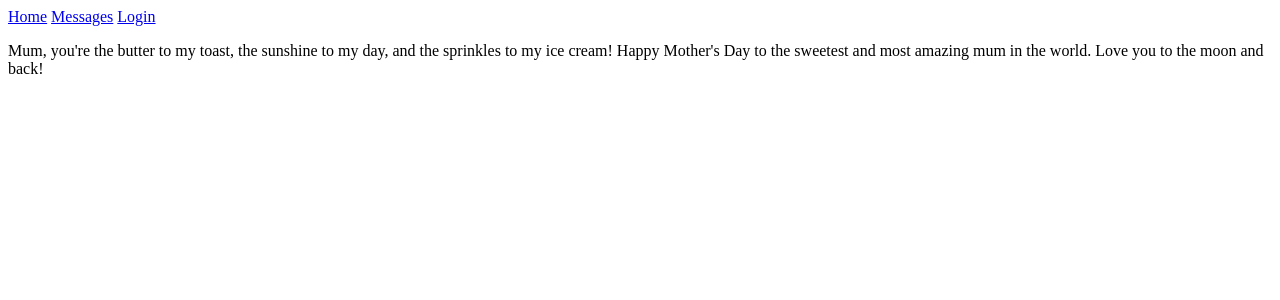
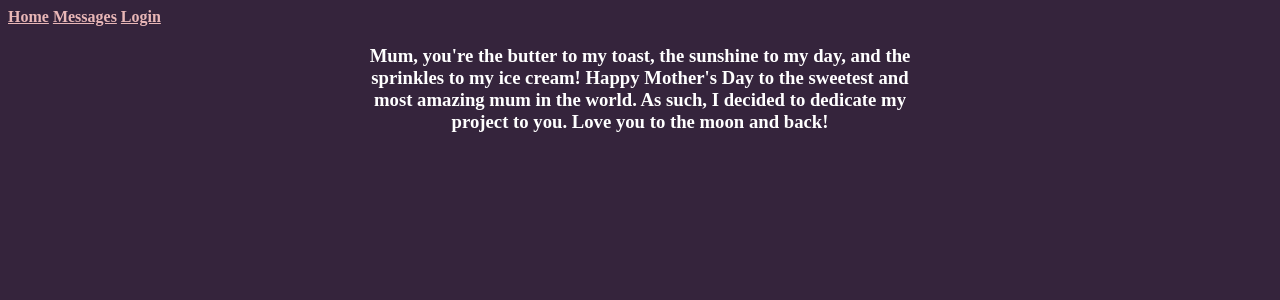
Before and after one commit to gal333t/project-2, a Flask app: page /home in a window 1280 px wide. Shown: the top 300 px of the page. Run offline with Flask 3, Linux system fonts and the light colour scheme; some libraries are stand-ins or nearby versions.

Commit message:
css updates and minor home.html changes

```diff
--- a/static/style.css
+++ b/static/style.css
@@ -1,11 +1,29 @@
+* {
+    background-color: rgb(53, 36, 60);
+    color: white
+}
+
+nav {
+    font-size: 16px;
+}
+
+a {
+    color: rgb(233, 183, 183);
+    font-weight: bold;
+}
+
+.homepage {
+    color:black;
+    margin: auto;
+    text-align: center;
+    width: 550px;
+}
+
 .displayMsg{
-    color: red;
+    font-size: 20px;
+    color: rgb(130, 206, 236);
 }
 
 .deleteMessage {
     color:violet;
 }
-
-.loginError{
-    color:red;
-}
--- a/templates/home.html
+++ b/templates/home.html
@@ -1,7 +1,12 @@
 {% extends "base.html" %}
 {% block body %}
-<p>
-    Mum, you're the butter to my toast, the sunshine to my day, and the sprinkles to my ice cream! Happy Mother's Day to
-    the sweetest and most amazing mum in the world. Love you to the moon and back!
-</p>
+<div class="homepage">
+    <h3>
+        Mum, you're the butter to my toast, the sunshine to my day, and the sprinkles to my ice cream! Happy Mother's
+        Day to
+        the sweetest and most amazing mum in the world. As such, I decided to dedicate my project to you. Love you to
+        the
+        moon and back!
+    </h3>
+</div>
 {% endblock %}
```
